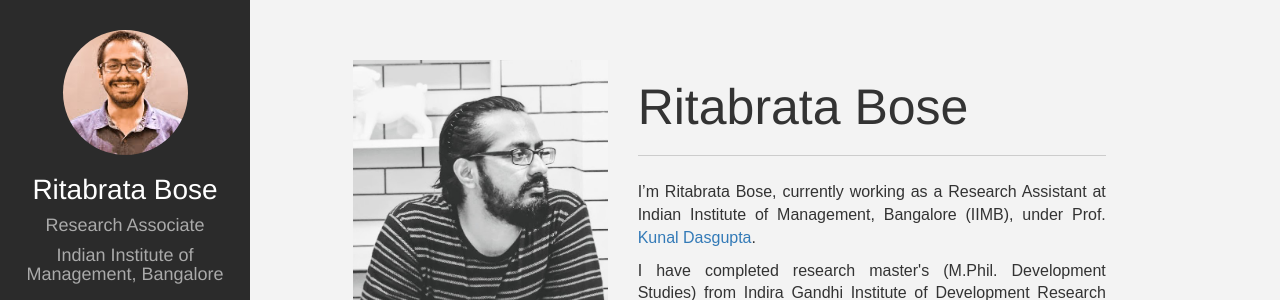
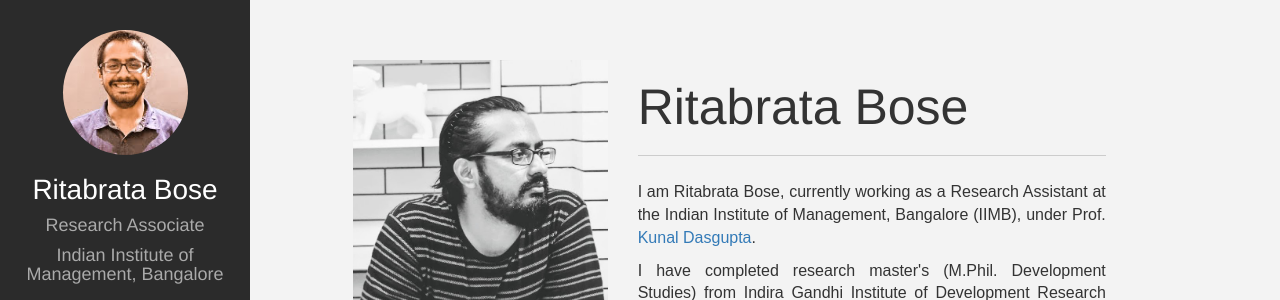
Before and after one commit to rtbrt7/rtbrt7.github.io, a plain HTML site: page index.html in a window 1280 px wide. Shown: the top 300 px of the page. Drawn offline with Linux system fonts and the light colour scheme; a web font is replaced by a local one.

Commit message:
Update index.html

```diff
--- a/index.html
+++ b/index.html
@@ -189,7 +189,7 @@
                                     <div class="clearfix visible-sm visible-xs"></div>
                                     <div class="col-sm-12 col-md-7">
                                         <h3 class="title">Ritabrata Bose</h3>
-                                        <p>I’m Ritabrata Bose, currently working as a Research Assistant at Indian Institute of Management, Bangalore (IIMB), under Prof. <span><a href="https://sites.google.com/site/dasguptakunal/home" target="_blank">Kunal Dasgupta</a></span>. </p>
+                                        <p>I am Ritabrata Bose, currently working as a Research Assistant at the Indian Institute of Management, Bangalore (IIMB), under Prof. <span><a href="https://sites.google.com/site/dasguptakunal/home" target="_blank">Kunal Dasgupta</a></span>. </p>
                                         <p> I have completed research master's (M.Phil. Development Studies) from Indira Gandhi Institute of Development Research (IGIDR). I have received my master's degree (M.Sc. Economics) and bachelor's degree (B.Sc. Economics (honours)) from University of Calcutta. </p>
                                         <p> <b>Primary Research Interests:</b> International Trade, Macroeconomics, and Economic Geography.</p>
                                         <p> <b>Secondary Research Interests:</b> Supply Chains, Labor Economics, and Business Cycles.</p>
```
